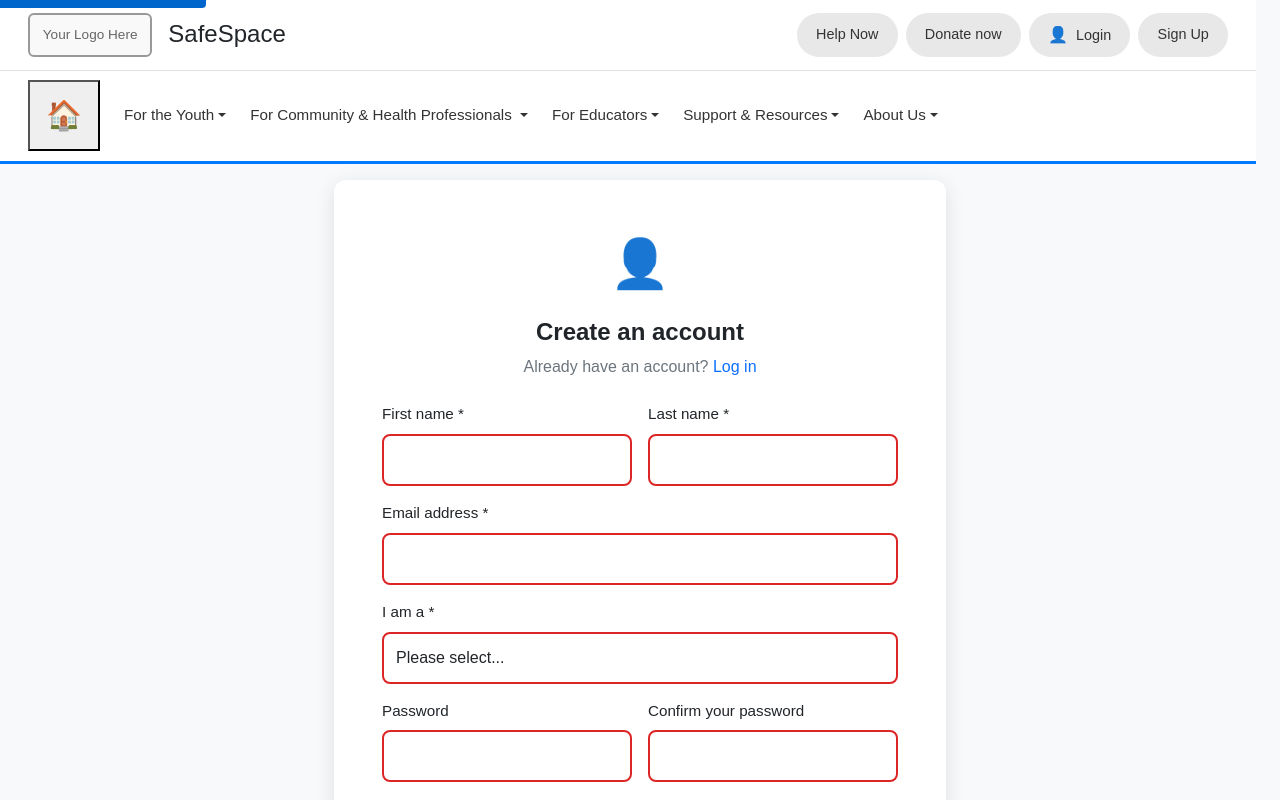
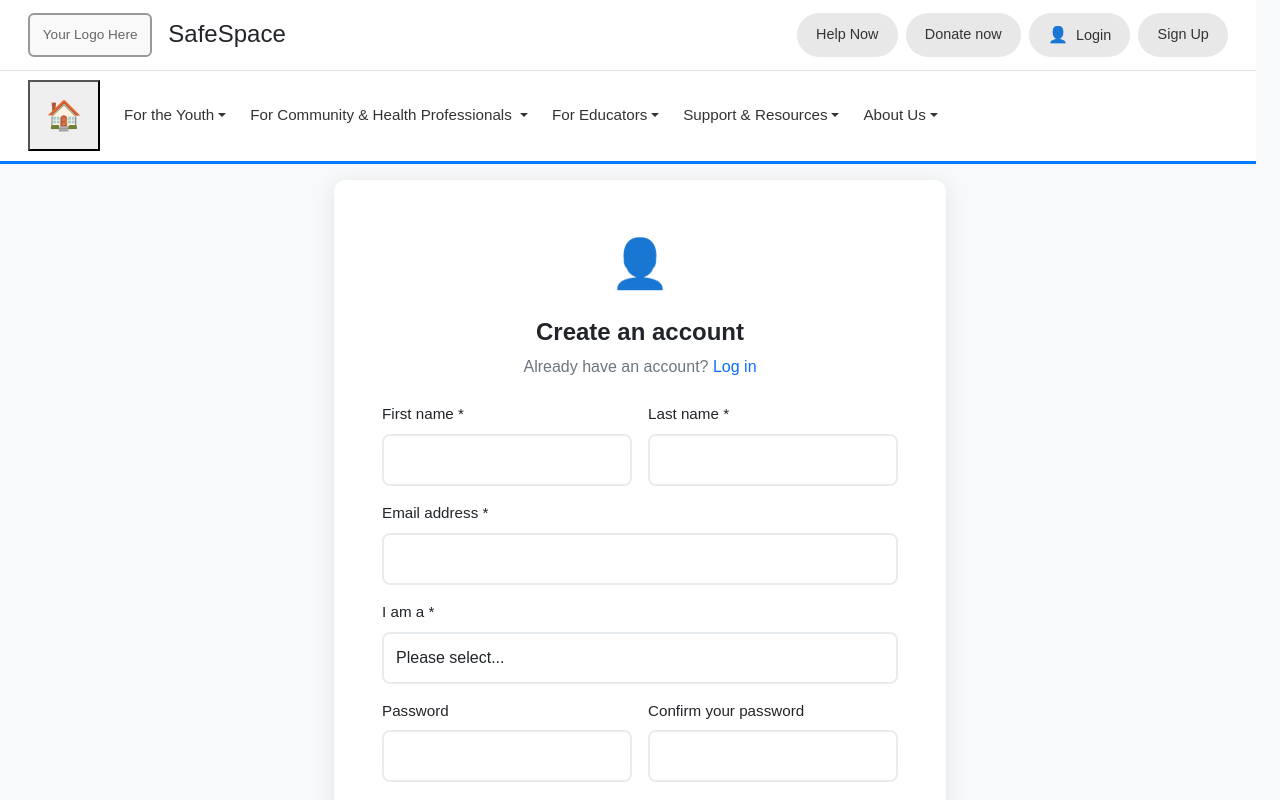
Before and after one commit to MonashJeremia/SafeSpace, a Vue app: page /signup in a window 1280 px wide. Shown: the top 800 px of the page. Built offline with nearby package versions, Linux system fonts and the light colour scheme; no server answers.

Commit message:
fix: update invalid form inputs in SignUpView for improved accessibility

```diff
--- a/src/App.vue
+++ b/src/App.vue
@@ -1,6 +1,5 @@
 <template>
   <div id="app" class="w-100">
-    <a href="#main-content" class="skip-link">Skip to main content</a>
     <router-view />
   </div>
 </template>
--- a/src/assets/accessibility.css
+++ b/src/assets/accessibility.css
@@ -273,17 +273,19 @@ label {
 }
 
 /* Input Error States - WCAG 3.3.1 */
-input:invalid:not(:focus),
-textarea:invalid:not(:focus),
-select:invalid:not(:focus) {
-  border-color: #dc2626;
-}
-
+/* Only show error state for inputs with explicit aria-invalid="true" */
 input[aria-invalid="true"],
 textarea[aria-invalid="true"],
 select[aria-invalid="true"] {
   border-color: #dc2626;
   border-width: 2px;
+}
+
+/* Show error state for touched inputs that are invalid */
+input.touched:invalid:not(:focus),
+textarea.touched:invalid:not(:focus),
+select.touched:invalid:not(:focus) {
+  border-color: #dc2626;
 }
 
 /* Loading States - WCAG 1.3.1 */
--- a/src/views/SignUpView.vue
+++ b/src/views/SignUpView.vue
@@ -39,7 +39,7 @@
                           @input="() => validateFirstName(false)"
                           required
                           aria-required="true"
-                          aria-invalid="errors.firstName ? 'true' : 'false'"
+                          :aria-invalid="errors.firstName ? 'true' : 'false'"
                           aria-describedby="firstName-error"
                           autocomplete="given-name"
                         />
@@ -60,7 +60,7 @@
                           @input="() => validateLastName(false)"
                           required
                           aria-required="true"
-                          aria-invalid="errors.lastName ? 'true' : 'false'"
+                          :aria-invalid="errors.lastName ? 'true' : 'false'"
                           aria-describedby="lastName-error"
                           autocomplete="family-name"
                         />
@@ -82,7 +82,7 @@
                       @input="() => validateEmail(false)"
                       required
                       aria-required="true"
-                      aria-invalid="errors.email ? 'true' : 'false'"
+                      :aria-invalid="errors.email ? 'true' : 'false'"
                       aria-describedby="email-error"
                       autocomplete="email"
                     />
@@ -101,7 +101,7 @@
                       @change="() => validateUserType(false)"
                       required
                       aria-required="true"
-                      aria-invalid="errors.userType ? 'true' : 'false'"
+                      :aria-invalid="errors.userType ? 'true' : 'false'"
                       aria-describedby="userType-error"
                     >
                       <option value="">Please select...</option>
```
